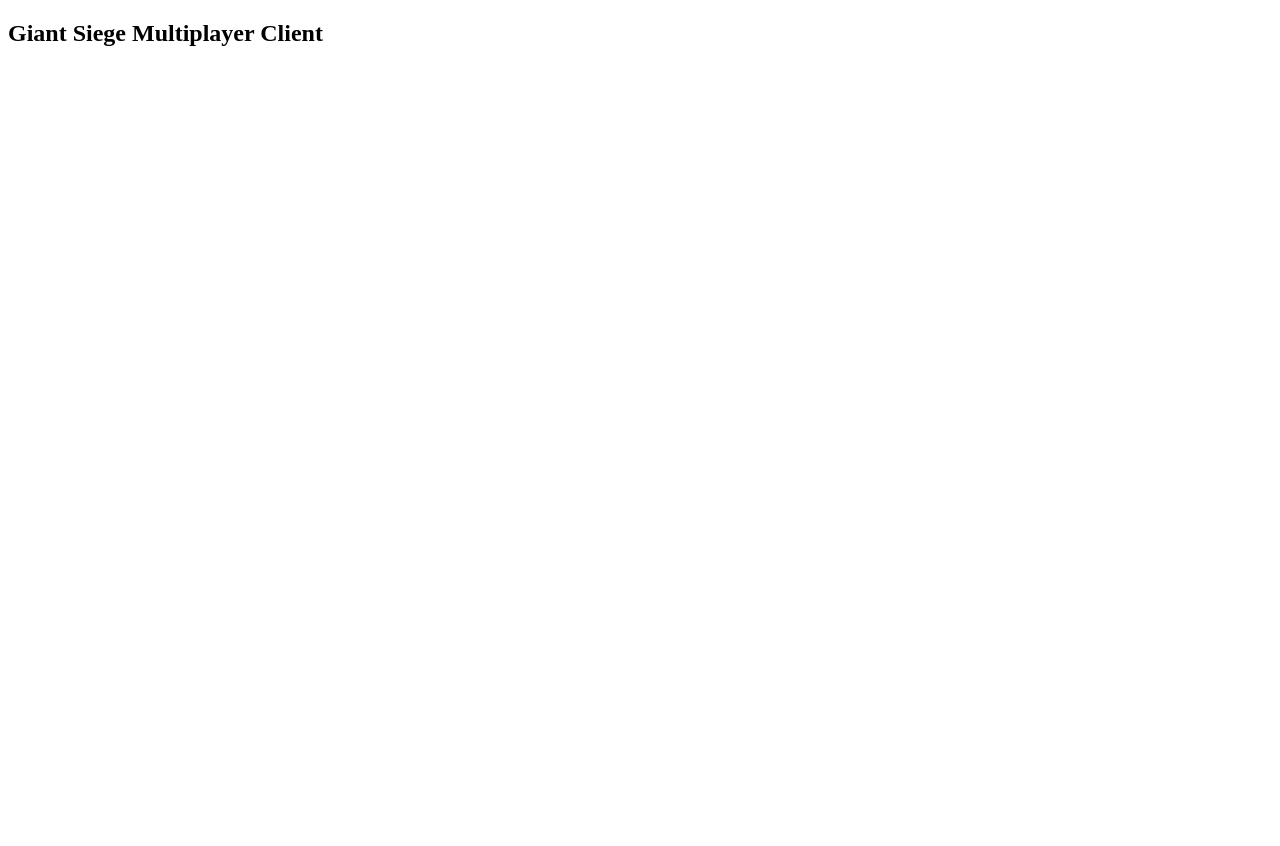
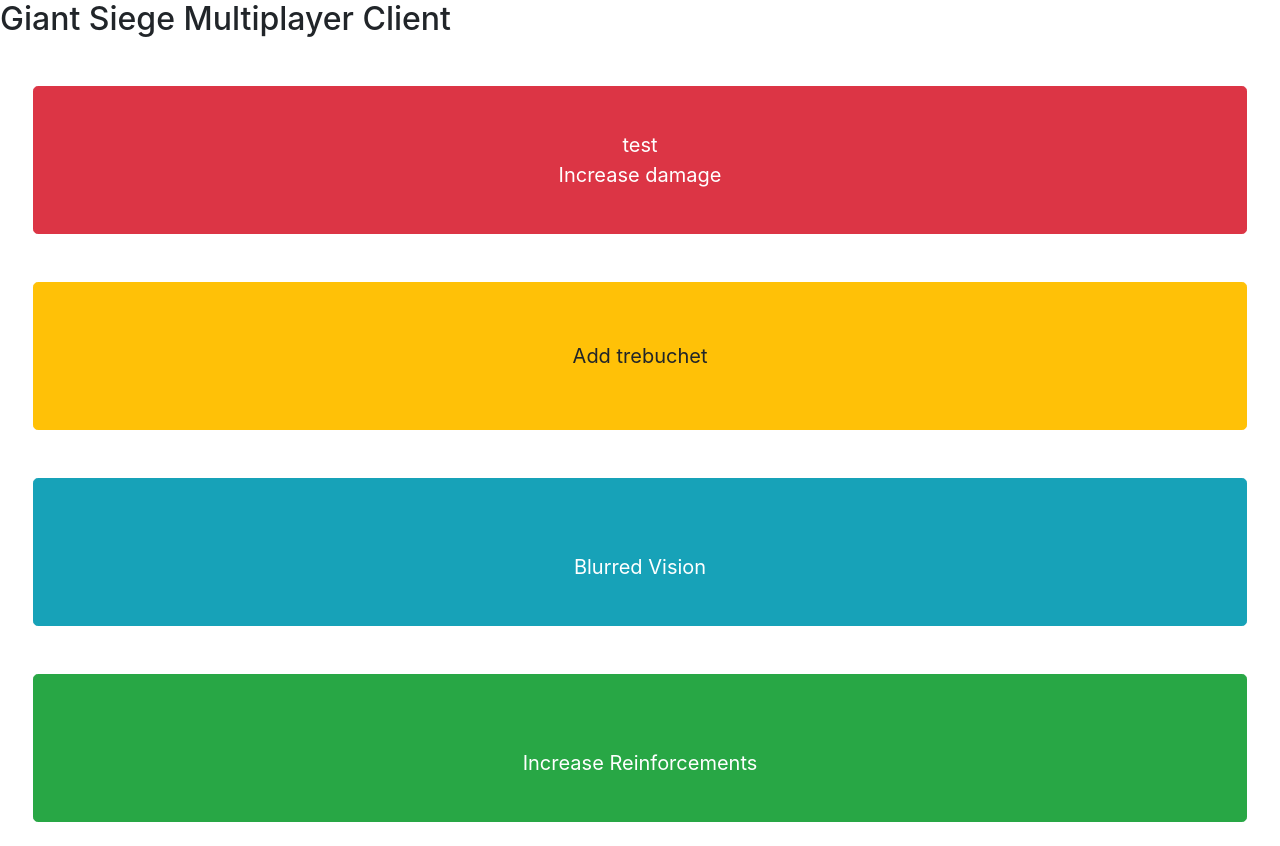
Before and after one commit to andrewmackrodt/vivegamejam-server, a website: page public/index.html in a window 1280 px wide. Before the commit the page ends 800 px from the top, so only its background shows below. Drawn offline with nearby package versions, Linux system fonts and the light colour scheme; a web font is replaced by a local one.

Commit message:
Added basic ui

```diff
--- a/public/index.html
+++ b/public/index.html
@@ -1,21 +1,66 @@
-<!doctype html>
+<html lang="en" class="h-100  w-100">
 <html lang="en">
 <head>
     <meta charset="utf-8">
     <meta name="viewport" content="width=device-width, initial-scale=1">
     <meta name="author" content="Team #5 - Let's Do Something Stupid">
     <title>Giant Siege Multiplayer Client</title>
-
+    <link href="https://stackpath.bootstrapcdn.com/bootstrap/4.4.1/css/bootstrap.min.css" rel="stylesheet" integrity="sha384-Vkoo8x4CGsO3+Hhxv8T/Q5PaXtkKtu6ug5TOeNV6gBiFeWPGFN9MuhOf23Q9Ifjh" crossorigin="anonymous">
+    <script src="https://stackpath.bootstrapcdn.com/bootstrap/4.4.1/js/bootstrap.min.js" integrity="sha384-wfSDF2E50Y2D1uUdj0O3uMBJnjuUD4Ih7YwaYd1iqfktj0Uod8GCExl3Og8ifwB6" crossorigin="anonymous"></script>
+    <script src="https://stackpath.bootstrapcdn.com/bootstrap/4.4.1/js/bootstrap.bundle.min.js" integrity="sha384-6khuMg9gaYr5AxOqhkVIODVIvm9ynTT5J4V1cfthmT+emCG6yVmEZsRHdxlotUnm" crossorigin="anonymous"></script>
+    <link rel="stylesheet" href="https://cdnjs.cloudflare.com/ajax/libs/open-iconic/1.1.1/font/css/open-iconic-bootstrap.min.css" integrity="sha256-BJ/G+e+y7bQdrYkS2RBTyNfBHpA9IuGaPmf9htub5MQ=" crossorigin="anonymous" />
 <body>
 <h2>Giant Siege Multiplayer Client</h2>
 <div id="output"></div>
+
+<body class="h-100 w-100">
+
+<div class="p-2 m-2 h-100">
+    <div class="row h-25 p-4">
+        <button class="btn btn-danger btn-lg btn-block m-2 h-100" onclick="sendSelectedBuffType('increase-damage')">
+            test
+            <br>
+            Increase damage
+        </button>
+    </div>
+
+    <div class="row h-25 p-4">
+        <button class="btn btn-warning btn-lg btn-block m-2 h-100"  onclick="sendSelectedBuffType('add-trebuchet')">
+            Add trebuchet
+        </button>
+    </div>
+
+    <div class="row h-25 p-4">
+        <button class="btn btn-info btn-lg btn-block m-2 h-100" onclick="sendSelectedBuffType('blurred-vision')">
+            <span class="oi oi-eye"></span>
+            <br>
+            Blurred Vision
+        </button>
+    </div>
+
+    <div class="row h-25 p-4">
+        <button class="btn btn-success btn-lg btn-block m-2 h-100" onclick="sendSelectedBuffType('increase-reinforcements')">
+            <span class="oi oi-bug"></span>
+            <br>
+            Increase Reinforcements
+        </button>
+    </div>
+
+</div>
 <script defer>
   let output;
+  let socket;
 
   function init() {
     output = document.getElementById('output');
 
     createSocket()
+  }
+
+  function sendSelectedBuffType(buffType) {
+    socket.send(JSON.stringify({
+      buffType: buffType
+    }));
   }
 
   function print(message) {
@@ -28,7 +73,7 @@
 
   function createSocket() {
     const uri = window.location.href.replace(/^http(s)?:/, 'ws$1:').replace(/\/$/, '');
-    const socket = new WebSocket(uri);
+    socket = new WebSocket(uri);
 
     socket.onopen = (e) => {
       console.log('open', e)
```
